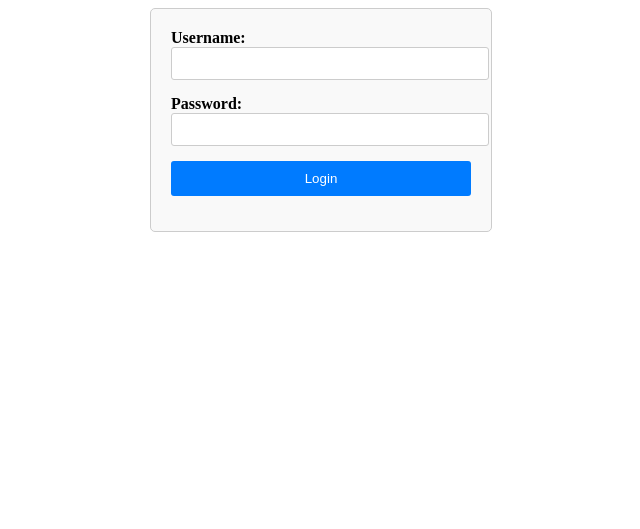
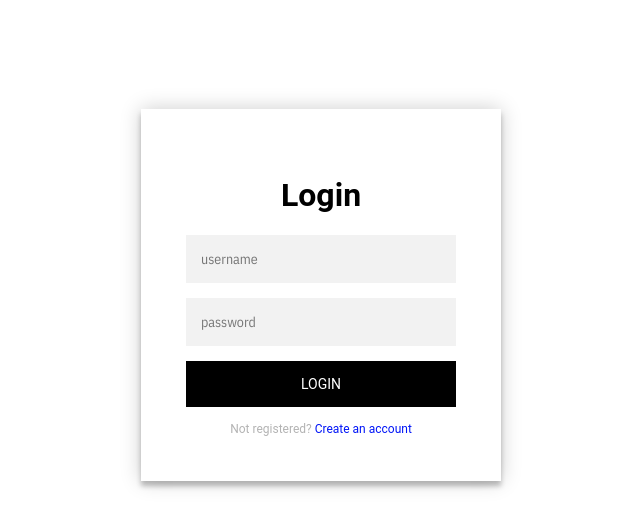
Before and after one commit to DavidHTwastaken/software-security-final-project, a Flask app: page / in a window 1280 px wide. Shown: the top 529 px of the page, without its empty margins (319-959 px from the left). Run offline with Flask 3, Linux system fonts and the light colour scheme.

Commit message:
revamped login and registration on the frontend

```diff
--- a/app/src/static/login.css
+++ /dev/null
@@ -1,36 +0,0 @@
-.login-container {
-    width: 300px;
-    margin: 0 auto;
-    padding: 20px;
-    border: 1px solid #ccc;
-    border-radius: 5px;
-    background-color: #f9f9f9;
-}
-.login-container h2 {
-    text-align: center;
-}
-.form-group {
-    margin-bottom: 15px;
-}
-.form-group label {
-    display: block;
-    font-weight: bold;
-}
-.form-group input {
-    width: 100%;
-    padding: 8px;
-    border: 1px solid #ccc;
-    border-radius: 3px;
-}
-.form-group button {
-    width: 100%;
-    padding: 10px;
-    border: none;
-    border-radius: 3px;
-    background-color: #007bff;
-    color: #fff;
-    cursor: pointer;
-}
-.form-group button:hover {
-    background-color: #0056b3;
-}
--- a/app/src/static/login.js
+++ /dev/null
@@ -1,32 +0,0 @@
-document.getElementById('login-form-submit').addEventListener('click', (event) => {
-    event.preventDefault()
-    const username = document.getElementById('username').value.trim();
-    const password = document.getElementById('password').value.trim();
-    console.log("handling login")
-    if (username === '' || password === '') {
-
-        alert('Please enter both username and password.')
-    } else {
-        const data = {
-            username: username,
-            password: password
-        };
-        fetch('/login', {
-            method: 'POST',
-            headers: {
-                'Content-Type': 'application/json'
-            },
-            body: JSON.stringify(data)
-        }).then(
-            (response) => response.json()
-        ).then(
-            (response) => {
-                if (response.auth) {
-                    alert("login successful");
-                } else {
-                    alert("login failure");
-                }
-            }
-        )
-    }
-});
--- /dev/null
+++ b/app/src/static/login_register.css
@@ -0,0 +1,92 @@
+@import url(https://fonts.googleapis.com/css?family=IBM+Plex+Sans+Condensed);
+
+.login-page {
+  width: 360px;
+  padding: 8% 0 0;
+  margin: auto;
+}
+.form {
+  position: relative;
+  z-index: 1;
+  background: #FFFFFF;
+  max-width: 360px;
+  margin: 0 auto 100px;
+  padding: 45px;
+  text-align: center;
+  box-shadow: 0 0 20px 0 rgba(0, 0, 0, 0.2), 0 5px 5px 0 rgba(0, 0, 0, 0.24);
+}
+.form input {
+  font-family: 'IBM Plex Sans Condensed';
+  outline: 0;
+  background: #f2f2f2;
+  width: 100%;
+  border: 0;
+  margin: 0 0 15px;
+  padding: 15px;
+  box-sizing: border-box;
+  font-size: 14px;
+}
+.form button {
+  font-family: "Roboto", sans-serif;
+  text-transform: uppercase;
+  outline: 0;
+  background: #000000;
+  width: 100%;
+  border: 0;
+  padding: 15px;
+  color: #FFFFFF;
+  font-size: 14px;
+  -webkit-transition: all 0.3 ease;
+  transition: all 0.3 ease;
+  cursor: pointer;
+}
+.form button:hover,.form button:active,.form button:focus {
+  background: #4c4444;
+}
+.form .message {
+  margin: 15px 0 0;
+  color: #b3b3b3;
+  font-size: 12px;
+}
+.form .message a {
+  color: #0015f7;
+  text-decoration: none;
+}
+.container {
+  position: relative;
+  z-index: 1;
+  max-width: 300px;
+  margin: 0 auto;
+}
+.container:before, .container:after {
+  content: "";
+  display: block;
+  clear: both;
+}
+.container .info {
+  margin: 50px auto;
+  text-align: center;
+}
+.container .info h1 {
+  margin: 0 0 15px;
+  padding: 0;
+  font-size: 36px;
+  font-weight: 300;
+  color: #1a1a1a;
+}
+.container .info span {
+  color: #4d4d4d;
+  font-size: 12px;
+}
+.container .info span a {
+  color: #000000;
+  text-decoration: none;
+}
+.container .info span .fa {
+  color: #EF3B3A;
+}
+body {
+  font-family: "Roboto", sans-serif;
+  -webkit-font-smoothing: antialiased;
+  -moz-osx-font-smoothing: grayscale;
+}
--- /dev/null
+++ b/app/src/static/login_register.js
@@ -0,0 +1,67 @@
+document.getElementById('login-form-submit').addEventListener('click', (event) => {
+    event.preventDefault()
+    const username = document.getElementById('username').value.trim();
+    const password = document.getElementById('password').value.trim();
+    console.log("handling login")
+    if (username === '' || password === '') {
+        alert('Please enter both username and password.')
+    } else {
+        const data = {
+            username: username,
+            password: password
+        };
+        fetch('/login', {
+            method: 'POST',
+            headers: {
+                'Content-Type': 'application/json'
+            },
+            body: JSON.stringify(data)
+        }).then(
+            (response) => response.json()
+        ).then(
+            (response) => {
+                if (response.auth) {
+                    alert("login successful");
+                } else {
+                    alert("login failure");
+                }
+            }
+        )
+    }
+});
+
+document.getElementById('register-form-submit').addEventListener('click', (event) => {
+    event.preventDefault()
+    const username = document.getElementById('username').value.trim();
+    const password = document.getElementById('password').value.trim();
+    const confirmPassword = document.getElementById('confirm-password').value.trim();
+    console.log("handling register")
+    if (password !== confirmPassword) {
+
+        alert("Passwords don't match! Please re-enter password.")
+    } else if (username === '' || password === '' || confirmPassword === '') {
+        alert('Please enter both username and password.')
+    } else {
+        const data = {
+            username: username,
+            password: password
+        };
+        fetch('/register', {
+            method: 'POST',
+            headers: {
+                'Content-Type': 'application/json'
+            },
+            body: JSON.stringify(data)
+        }).then(
+            (response) => response.json()
+        ).then(
+            (response) => {
+                if (response.auth) {
+                    alert("registration successful");
+                } else {
+                    alert("registration failure");
+                }
+            }
+        )
+    }
+});
--- a/app/src/templates/login.html
+++ b/app/src/templates/login.html
@@ -1,25 +1,23 @@
 <!DOCTYPE html>
 <html lang="en">
     <head>
-        <link rel="stylesheet" type="text/css" href="../static/login.css" />
+        <meta charset="UTF-8">
+        <meta name="viewport" content="width=device-width, initial-scale=1.0">
+        <link rel="stylesheet" type="text/css" href="../static/login_register.css" />
+        <title>Login Page</title>
     </head>
     <body>
-        <div class="login-container">
-            <form action="#" method="post">
-                <div class="form-group">
-                    <label for="username">Username: </label>
-                    <input name="username" id="username" type="text"/>
-                </div>
-                <div class="form-group">
-                    <label for="password">Password: </label>
-                    <input name="password" id="password" type="password"/>
-                </div>
-                <div class="form-group">
-                    <button type="submit" id="login-form-submit">Login</button>
-                </div>
-            </form>
-        </div>
-
-        <script src="../static/login.js"></script>
+        <div class="login-page">
+            <div class="form">
+            <h1>Login</h1>
+              <form class="login-form">
+                <input type="text" id="username" placeholder="username"/>
+                <input type="password" id="password" placeholder="password"/>
+                <button id="login-form-submit">Login</button>
+                <p class="message">Not registered? <a href="/register">Create an account</a></p>
+              </form>
+            </div>
+          </div>
+        <script src="../static/login_register.js"></script>
     </body>
 </html>
```
Also changed, not shown: app/src/templates/register.html (+25 -0 lines).
